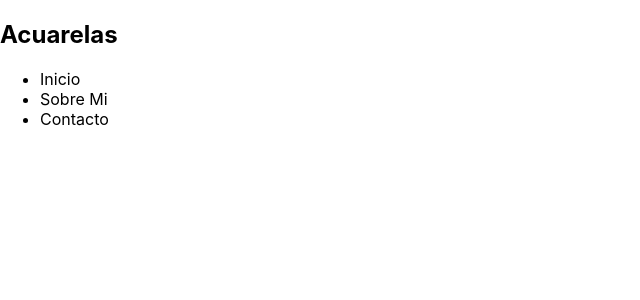
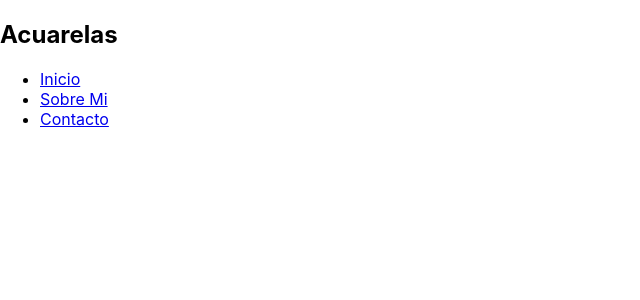
Before and after one commit to msosav/acuarelas, a React (Create React App) app: page / in a window 1280 px wide. Shown: the top 300 px of the page, without its empty margins (0-640 px from the left). Built offline with nearby package versions, Linux system fonts and the light colour scheme.

Commit message:
Cree el js y css del layout

```diff
--- a/src/components/layout/BarraDeNavegacion.js
+++ b/src/components/layout/BarraDeNavegacion.js
@@ -1,11 +1,19 @@
+import { Link } from "react-router-dom";
+
 function BarraDeNavegacion() {
   return (
     <nav>
       <h1>Acuarelas</h1>
       <ul>
-        <li>Inicio</li>
-        <li>Sobre Mi</li>
-        <li>Contacto</li>
+        <li>
+          <Link to="/">Inicio</Link>
+        </li>
+        <li>
+          <Link to="/sobre-mi">Sobre Mi</Link>
+        </li>
+        <li>
+          <Link to="/contacto">Contacto</Link>
+        </li>
       </ul>
     </nav>
   );
--- /dev/null
+++ b/src/components/layout/Layout.js
@@ -0,0 +1,5 @@
+function Layout() {
+  return <div></div>;
+}
+
+export default Layout;
```
Also changed, not shown: src/components/layout/Layout.module.css (added).
